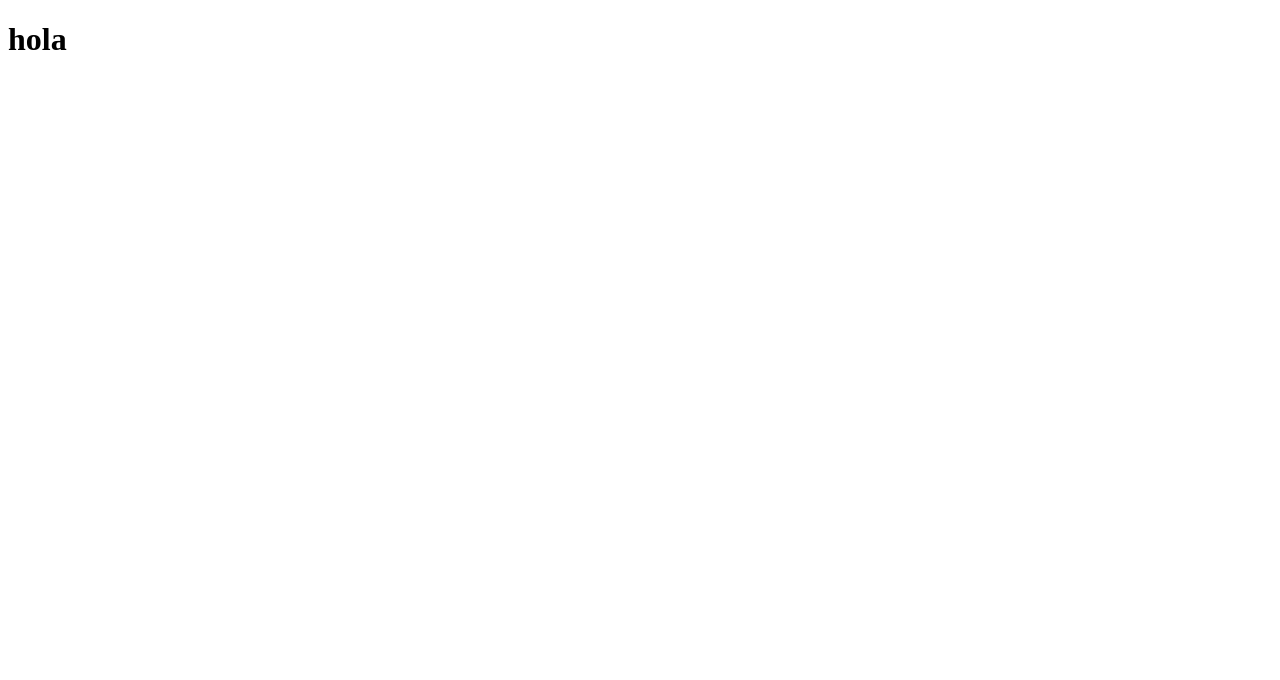
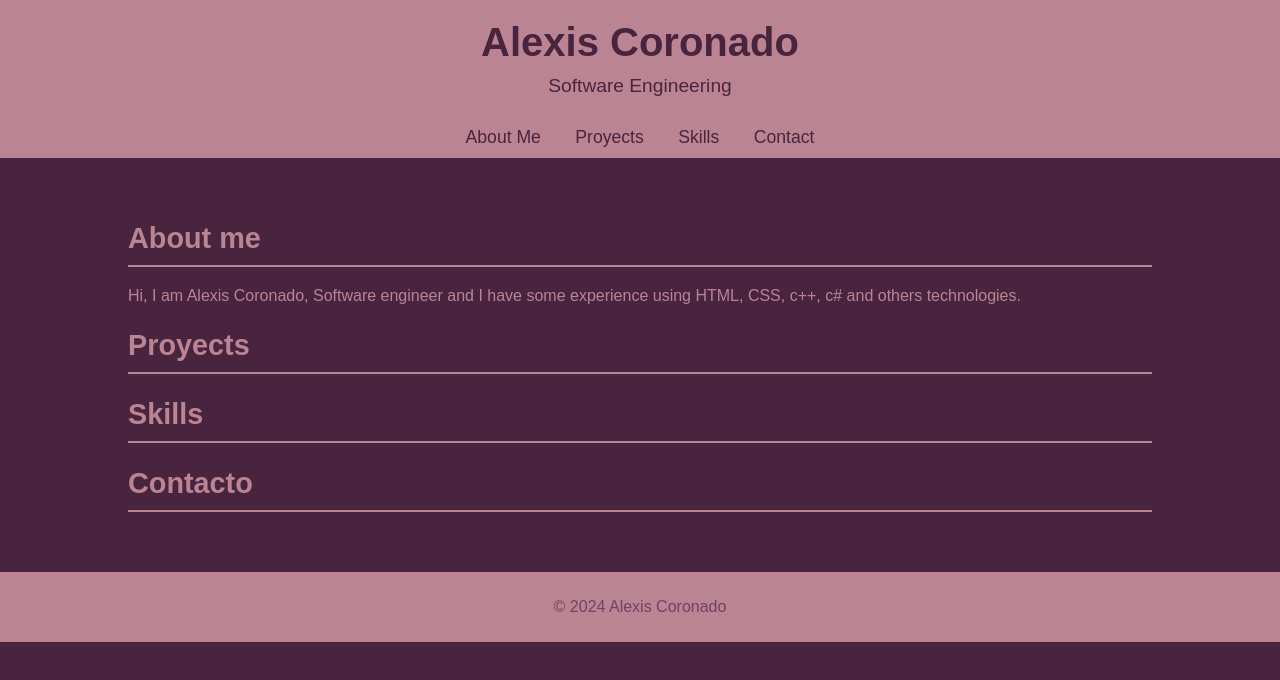
Before and after one commit to AlexisCoronado/AlexisCoronado.github.io, a plain HTML site: page index.html in a window 1280 px wide. Drawn offline with Linux system fonts and the light colour scheme.

Commit message:
Ya actualize mis archivos, dandole un disenno e informacion

```diff
--- a/index.html
+++ b/index.html
@@ -3,9 +3,48 @@
 <head>
     <meta charset="UTF-8">
     <meta name="viewport" content="width=device-width, initial-scale=1.0">
-    <title>Document</title>
+    <title>Alexis Coronado</title>
+    <link rel="stylesheet" href="style.css">
 </head>
 <body>
-    <h1>hola</h1>
+    <header>
+        <div class="container">
+            <h1>Alexis Coronado</h1>
+            <p>Software Engineering</p>
+        </div>
+    </header>
+    <nav>
+        <div class="container">
+            <ul>
+                <li><a href="#aboutMe">About Me</a></li>
+                <li><a href="#proyects">Proyects</a></li>
+                <li><a href="#skils">Skills</a></li>
+                <li><a href="#contact">Contact</a></li>
+            </ul>
+        </div>
+    </nav>
+    <main>
+        <section id="aboutMe" class="container">
+            <h2>About me</h2>
+            <p>Hi, I am Alexis Coronado, Software engineer and I have some experience using HTML, CSS, c++, c# and others technologies.</p>
+            <p></p>
+        </section>
+        <section id="proyects" class="container">
+            <h2>Proyects</h2>
+            <!-- sin proyectos -->
+        </section>
+        <section id="skills" class="container">
+            <h2>Skills</h2>
+            <!-- aun no se que poner -->
+        </section>
+        <section id="contact" class="container">
+            <h2>Contacto</h2>
+        </section>
+    </main>
+    <footer>
+        <div class="container">
+            <p>&copy; 2024 Alexis Coronado</p>
+        </div>
+    </footer>
 </body>
 </html>
--- a/style.css
+++ b/style.css
@@ -0,0 +1,75 @@
+body {
+    font-family: Arial, sans-serif;
+    margin: 0;
+    padding: 0;
+    background-color: #49243E;
+    color: #BB8493;
+}
+
+.container {
+    width: 80%;
+    margin: 0 auto;
+}
+
+header {
+    background-color: #BB8493;
+    color: #49243E;
+    padding: 20px 0;
+    text-align: center;
+}
+
+header h1 {
+    margin: 0;
+    font-size: 2.5em;
+}
+
+header p {
+    margin: 10px 0 0;
+    font-size: 1.2em;
+}
+
+nav {
+    background-color: #BB8493;
+    color: #49243E;
+    padding: 10px 0;
+}
+
+nav ul {
+    list-style: none;
+    padding: 0;
+    margin: 0;
+    text-align: center;
+}
+
+nav ul li {
+    display: inline;
+    margin: 0 15px;
+}
+
+nav ul li a {
+    color: #49243E;
+    text-decoration: none;
+    font-size: 1.1em;
+}
+
+main {
+    padding: 40px 0;
+}
+
+section {
+    margin-bottom: 40px;
+}
+
+section h2 {
+    border-bottom: 2px solid #BB8493;
+    padding-bottom: 10px;
+    margin-bottom: 20px;
+    font-size: 1.8em;
+}
+
+footer {
+    background-color: #BB8493;
+    color: #704264;
+    text-align: center;
+    padding: 10px 0;
+}
```
